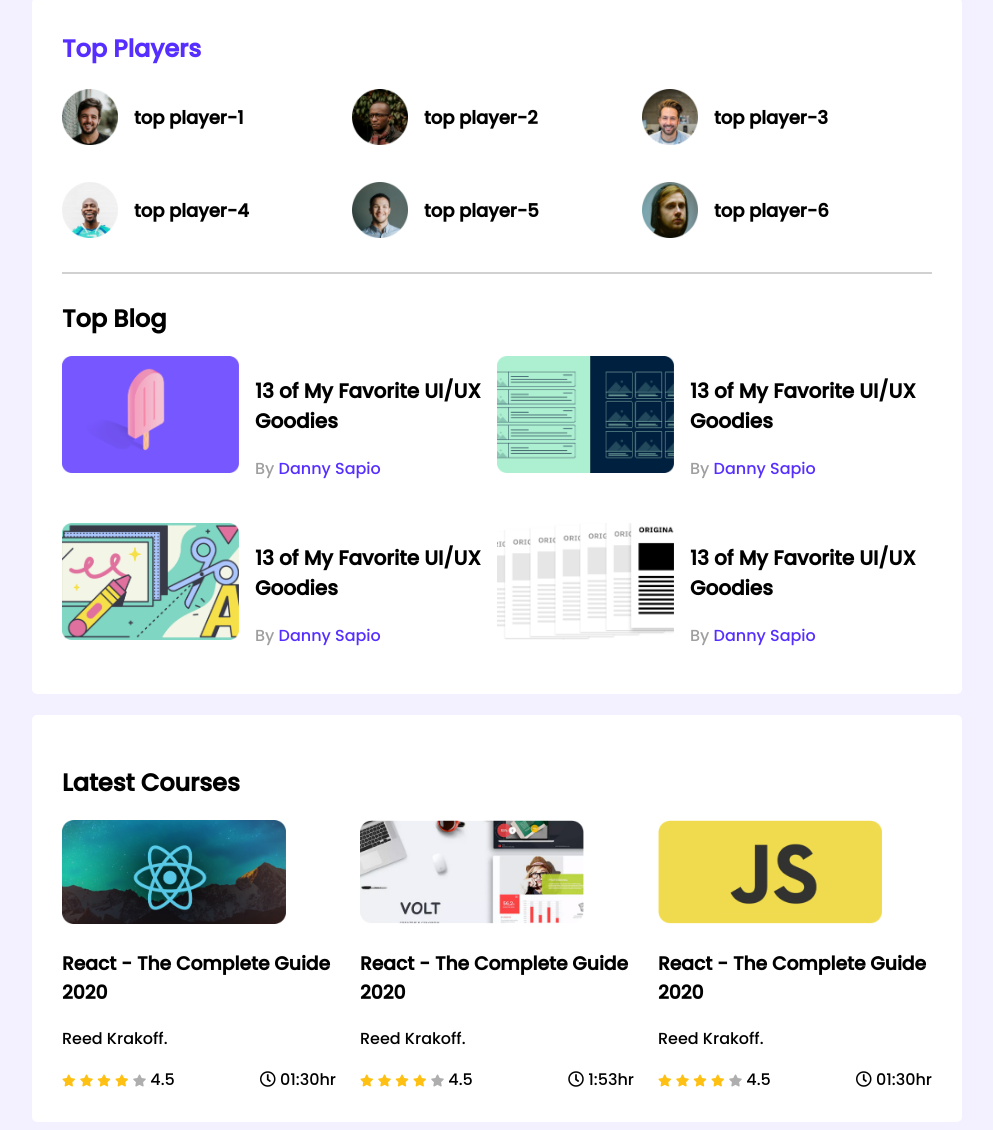
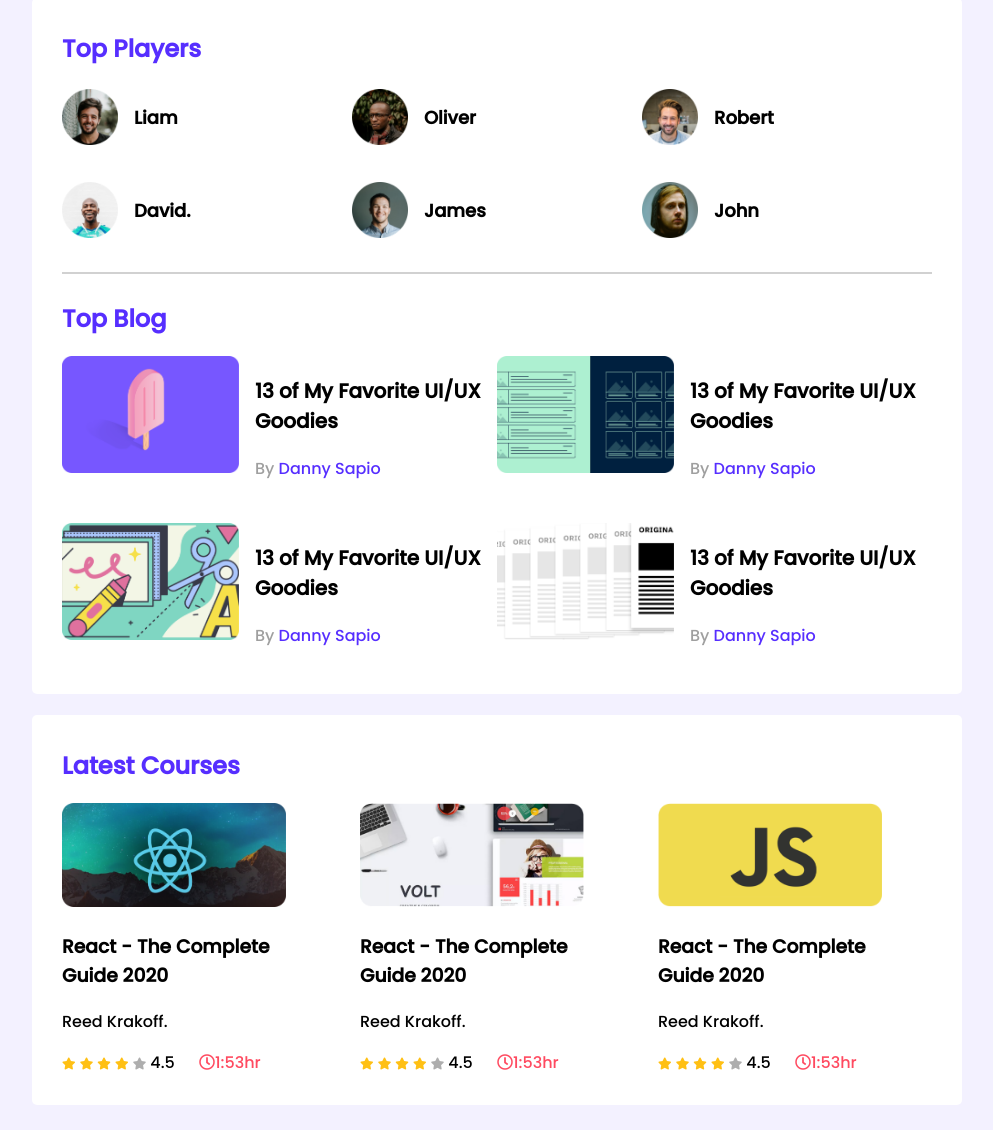
Before and after one commit to Reduwan-Nyx/leader-board-css3, a plain HTML site: page index.html in a window 1280 px wide. Shown: the part 31-1161 px from the top of the page, without its empty margins (143-1136 px from the left). Drawn offline with Linux system fonts and the light colour scheme.

Commit message:
website added

```diff
--- a/index.html
+++ b/index.html
@@ -21,33 +21,33 @@
                 <div class="players">
                     <div class="player">
                         <img src="images/players/player-1.png" alt="">
-                        <h3 class="player-name">top player-1</h3>
+                        <h3 class="player-name">Liam</h3>
                     </div>
                     <div class="player">
                         <img src="images/players/player-2.png" alt="">
-                        <h3 class="player-name">top player-2</h3>
+                        <h3 class="player-name">Oliver</h3>
                     </div>
                     <div class="player">
                         <img src="images/players/player-3.png" alt="">
-                        <h3 class="player-name">top player-3</h3>
+                        <h3 class="player-name">Robert</h3>
                     </div>
                     <div class="player">
                         <img src="images/players/player-4.png" alt="">
-                        <h3 class="player-name">top player-4</h3>
+                        <h3 class="player-name">David.</h3>
                     </div>
                     <div class="player">
                         <img src="images/players/player-5.png" alt="">
-                        <h3 class="player-name">top player-5</h3>
+                        <h3 class="player-name">James</h3>
                     </div>
                     <div class="player">
                         <img src="images/players/player-6.png" alt="">
-                        <h3 class="player-name">top player-6</h3>
+                        <h3 class="player-name">John</h3>
                     </div>
                 </div>
             </div>
             <hr>
             <div class="top-blogs">
-                <h2 class="section-titile">Top Blog</h2>
+                <h2 class="section-title">Top Blog</h2>
                 <div class="blogs">
                     <article class="blog">
                         <div class="thumbnail">
@@ -87,14 +87,14 @@
         </section>
         <!-- laytest courses -->
         <section class="container">
-            <h2 class="section-titile">Latest Courses</h2>
+            <h2 class="section-title">Latest Courses</h2>
             <div class="courses">
                 <div class="course">
                     <div class="course-banner">
                         <img src="./images/courses/course-1.png" alt="">
                     </div>
                     <div class="course-detail">
-                        <h3 class="course-titile">React - The Complete Guide 2020</h3>
+                        <h3 class="course-titile">React - The Complete <br> Guide 2020</h3>
                         <p class="course-author">Reed Krakoff.</p>
                         <div class="course-info">
                             <div>
@@ -104,11 +104,7 @@
                                 <i class="fas fa-star filled"></i>
                                 <i class="fas fa-star empty"></i>
                                 <span>4.5</span>
-                            </div>
-
-                            <div class="course-duration">
-                                <i class="far fa-clock"></i>
-                                01:30hr
+                                <span class="course-duration"> <i class="far fa-clock"></i>1:53hr</span>
                             </div>
                         </div>
                     </div>
@@ -117,7 +113,7 @@
                         <img src="./images/courses/course-2.png" alt="">
                     </div>
                     <div class="course-detail">
-                        <h3 class="course-titile">React - The Complete Guide 2020</h3>
+                        <h3 class="course-titile">React - The Complete <br> Guide 2020</h3>
                         <p class="course-author">Reed Krakoff.</p>
                         <div class="course-info">
                             <div>
@@ -127,12 +123,7 @@
                                 <i class="fas fa-star filled"></i>
                                 <i class="fas fa-star empty"></i>
                                 <span>4.5</span>
-                            </div>
-
-                            <div class="course-duration">
-                                <i class="far fa-clock"></i>
-
-                              <span>1:53hr</span>
+                                <span class="course-duration"> <i class="far fa-clock"></i>1:53hr</span>
                             </div>
                         </div>
                     </div>
@@ -141,7 +132,7 @@
                         <img src="./images/courses/course-3.png" alt="">
                     </div>
                     <div class="course-detail">
-                        <h3 class="course-titile">React - The Complete Guide 2020</h3>
+                        <h3 class="course-titile">React - The Complete <br> Guide 2020</h3>
                         <p class="course-author">Reed Krakoff.</p>
                         <div class="course-info">
                             <div>
@@ -150,12 +141,8 @@
                                 <i class="fas fa-star filled"></i>
                                 <i class="fas fa-star filled"></i>
                                 <i class="fas fa-star empty"></i>
-                                <span>4.5</span>
-                            </div>
-
-                            <div class="course-duration">
-                                <i class="far fa-clock"></i>
-                                01:30hr
+                                <span class="rating">4.5</span>
+                                <span class="course-duration"> <i class="far fa-clock"></i>1:53hr</span>
                             </div>
                         </div>
                     </div>
--- a/style.css
+++ b/style.css
@@ -97,7 +97,7 @@ hr{
 .course-info{
     display: flex;
     align-items: center;
-    justify-content: space-between;
+
 }
 .fa-star{
     font-size: 12px;
@@ -107,6 +107,11 @@ hr{
 }.fa-star.empty{
     color: #AEAEAE;
 
+}
+
+.course-duration{
+    color: #FF4A60;
+    margin-left: 20px;
 }
 
 /*--------------
@@ -119,14 +124,24 @@ hr{
     .container{
         width: 100%;
     }
-    .players, .blogs, .courses{
+    .players, .blogs {
 
+        grid-template-columns: repeat(2, 1fr);
+        grid-column-gap: 20px;
+
+
+    }
+    .courses {
         grid-template-columns: repeat(1, 1fr);
+        margin-left: 50px;
+        width: 50%;
     }
-    .player, .blog, .course{
-        align-items: center;
+    .player, .blog, .course {
+
         flex-direction: column;
+
     }
+
 
 }
 
```
Also changed, not shown: practice.css (added), practice.html (added).
